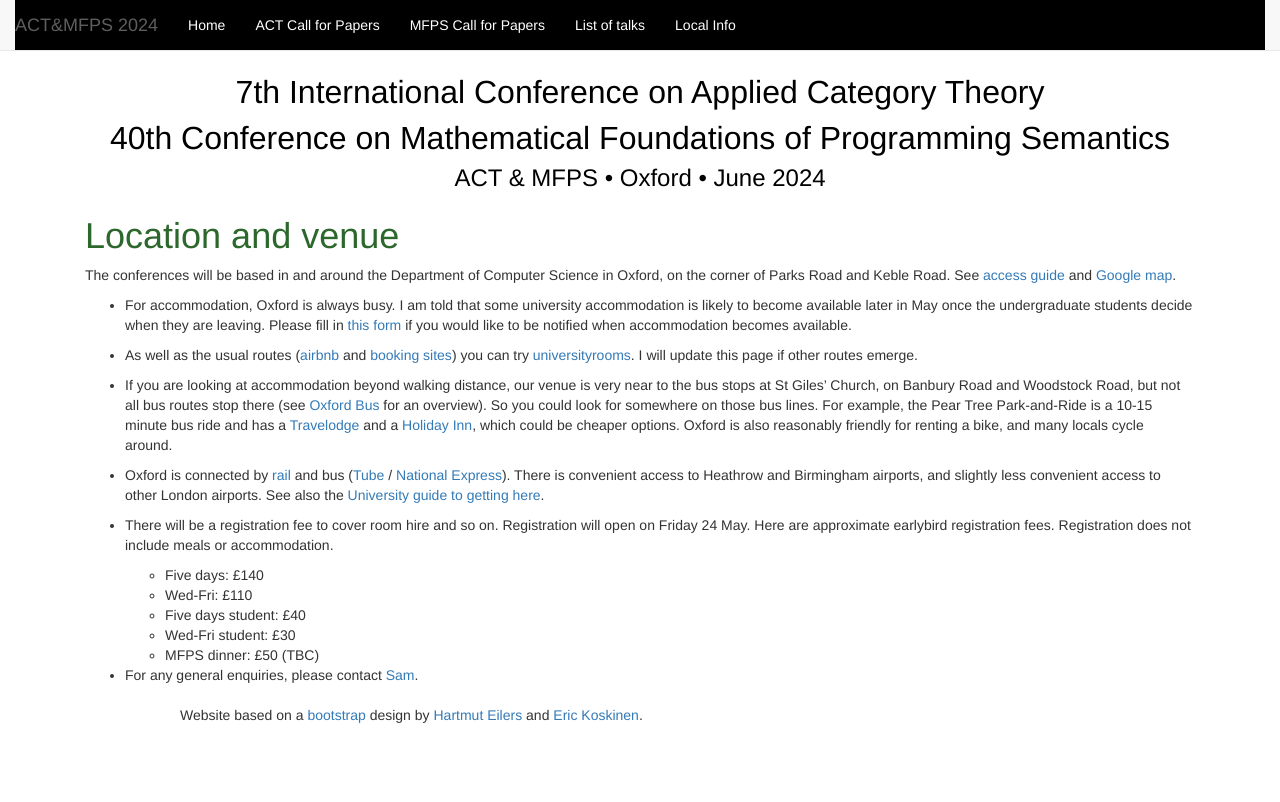
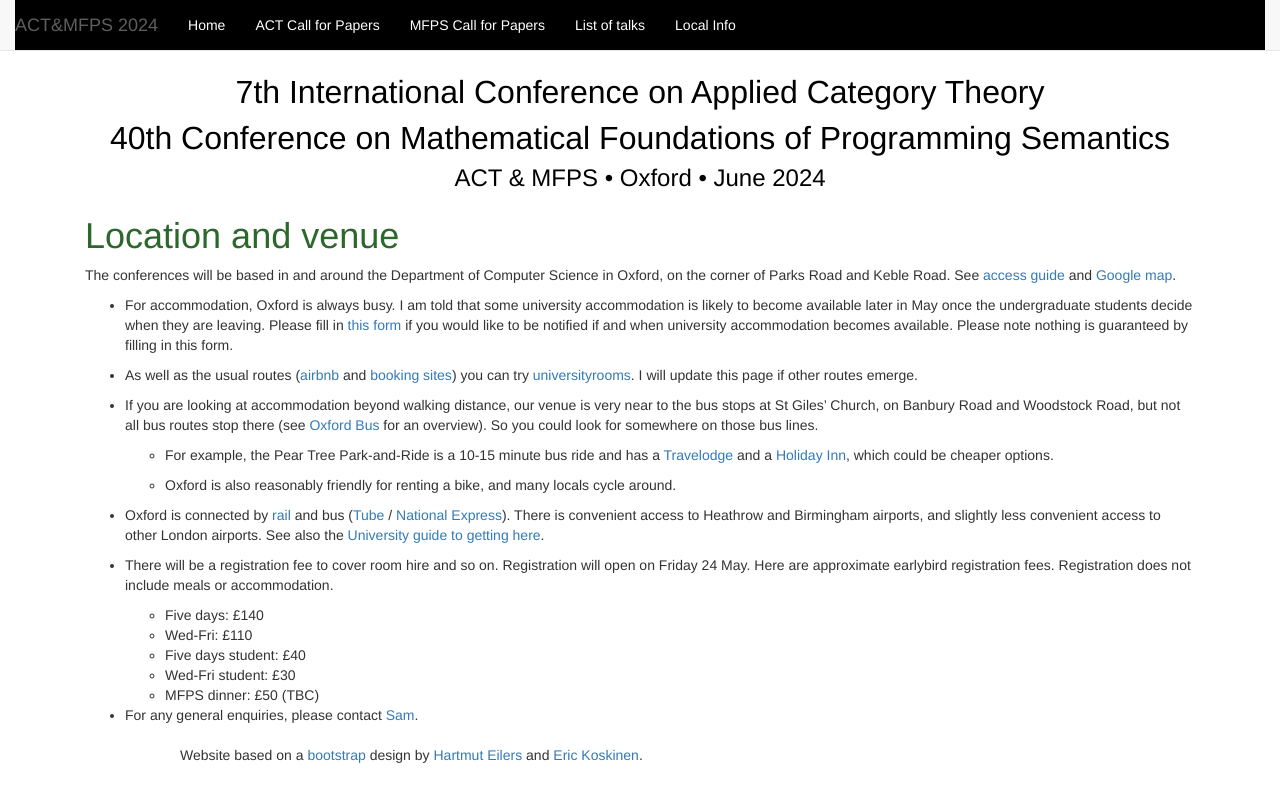
Before and after one commit to oxford24/oxford24.github.io, a Jekyll site: the page built from local.md, in a window 1280 px wide. Shown: the top 802 px of the page. Built offline with Jekyll 4.4.1, drawn with Linux system fonts in a browser that asks for light colours.

Commit message:
Update local.md

```diff
--- a/local.md
+++ b/local.md
@@ -6,11 +6,15 @@ layout: actmfps
 
 The conferences will be based in and around the Department of Computer Science in Oxford, on the corner of Parks Road and Keble Road. See [access guide](https://www.accessguide.ox.ac.uk/8-11-keble-road-and-wolfson-building) and [Google map](https://maps.app.goo.gl/WSeQuTsg3w4ZL8VQ8).
 
-* For accommodation, Oxford is always busy. I am told that some university accommodation is likely to become available later in May once the undergraduate students decide when they are leaving. Please fill in [this form](https://forms.gle/jGCWfjG6N2QGM8vPA) if you would like to be notified when accommodation becomes available.
+* For accommodation, Oxford is always busy. I am told that some university accommodation is likely to become available later in May once the undergraduate students decide when they are leaving. Please fill in [this form](https://forms.gle/jGCWfjG6N2QGM8vPA) if you would like to be notified if and when university accommodation becomes available. Please note nothing is guaranteed by filling in this form.
 
 * As well as the usual routes ([airbnb](https://www.airbnb.co.uk/oxford-united-kingdom/stays/apartments) and [booking sites](https://www.tripadvisor.co.uk/Hotels-g186361-Oxford_Oxfordshire_England-Hotels.html)) you can try [universityrooms](https://www.universityrooms.com/en-GB/city/oxford/home/). I will update this page if other routes emerge.
 
-* If you are looking at accommodation beyond walking distance, our venue is very near to the bus stops at St Giles' Church, on Banbury Road and Woodstock Road, but not all bus routes stop there (see [Oxford Bus](https://images-oxfordbus.passenger-website.com/2023-08/SmartZone%20Network%20Map%20-%2027th%20August%202023.pdf) for an overview). So you could look for somewhere on those bus lines. For example, the Pear Tree Park-and-Ride is a 10-15 minute bus ride and has a [Travelodge](https://www.tripadvisor.co.uk/Hotel_Review-g186361-d1027077-Reviews-Travelodge_Oxford_Peartree_Hotel-Oxford_Oxfordshire_England.html) and a [Holiday Inn](https://www.tripadvisor.co.uk/Hotel_Review-g186361-d226318-Reviews-Holiday_Inn_Oxford_an_IHG_Hotel-Oxford_Oxfordshire_England.html?m=19905), which could be cheaper options. Oxford is also reasonably friendly for renting a bike, and many locals cycle around.
+* If you are looking at accommodation beyond walking distance, our venue is very near to the bus stops at St Giles' Church, on Banbury Road and Woodstock Road, but not all bus routes stop there (see [Oxford Bus](https://images-oxfordbus.passenger-website.com/2023-08/SmartZone%20Network%20Map%20-%2027th%20August%202023.pdf) for an overview). So you could look for somewhere on those bus lines.
+
+    * For example, the Pear Tree Park-and-Ride is a 10-15 minute bus ride and has a [Travelodge](https://www.tripadvisor.co.uk/Hotel_Review-g186361-d1027077-Reviews-Travelodge_Oxford_Peartree_Hotel-Oxford_Oxfordshire_England.html) and a [Holiday Inn](https://www.tripadvisor.co.uk/Hotel_Review-g186361-d226318-Reviews-Holiday_Inn_Oxford_an_IHG_Hotel-Oxford_Oxfordshire_England.html?m=19905), which could be cheaper options.
+
+	* Oxford is also reasonably friendly for renting a bike, and many locals cycle around.
 
 * Oxford is connected by [rail](https://www.nationalrail.co.uk) and bus ([Tube](https://www.oxfordtube.com) / [National Express](https://www.nationalexpress.com/en/help/coach-stations/oxford)). There is convenient access to Heathrow and Birmingham airports, and slightly less convenient access to other London airports. See also the [University guide to getting here](https://www.ox.ac.uk/visitors/visiting-oxford/how-get-oxford).
 
```
